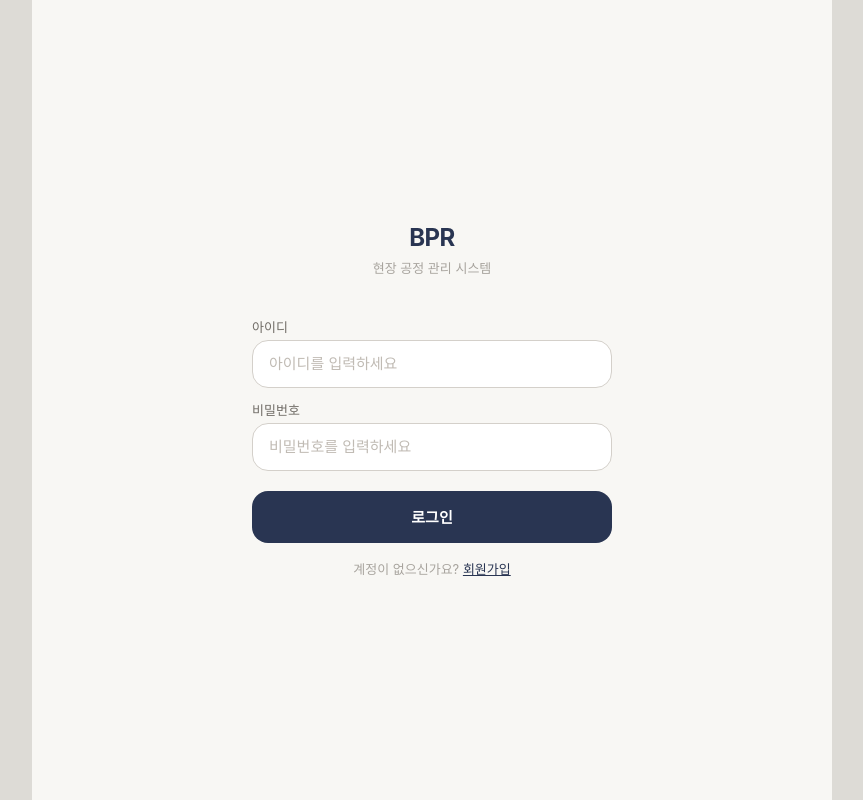
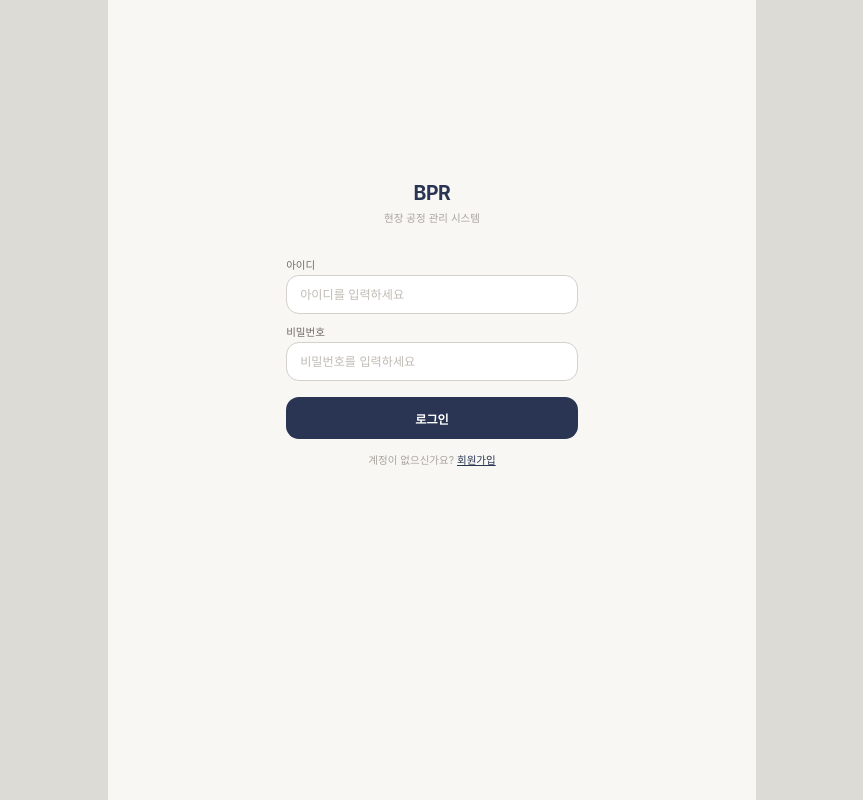
Before and after one commit to HYEOKJUNCHOI/Builder-Process-Repo, a React (Vite) app in the folder bpr-frontend/: page /login in a window 1280 px wide. Shown: the whole page, without its empty margins (208-1071 px from the left). Built offline with nearby package versions, Linux system fonts and the light colour scheme; no server answers; a web font is replaced by a local one.

Commit message:
[AG] style: 크롬 90% 배율로 전체화면 줌 축소 (zoom: 0.9)

```diff
--- a/bpr-frontend/src/styles/GlobalStyle.jsx
+++ b/bpr-frontend/src/styles/GlobalStyle.jsx
@@ -10,6 +10,7 @@ const globalStyles = css`
 
   html, body {
     height: 100%;
+    zoom: 0.9; /* 크롬 90% 줌 효과와 동일 */
     font-family: 'Pretendard', -apple-system, BlinkMacSystemFont,
       'Segoe UI', sans-serif;
     font-size: 15px;
```
